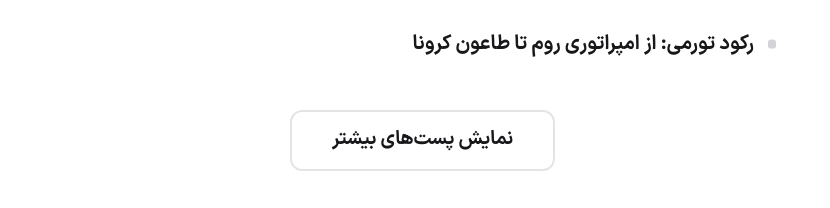
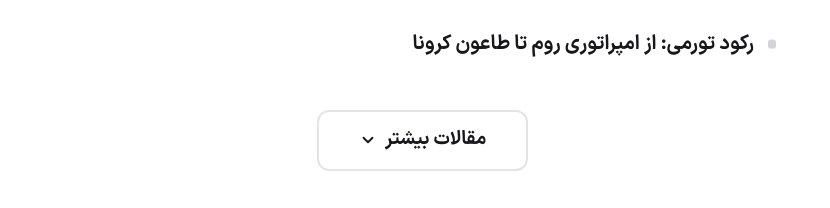
Before and after one commit to darkblog/darkblog.github.io, a Jekyll site: the page built from blog.html, in a window 1280 px wide. Shown: the part 1577-1785 px from the top of the page, without its empty margins (210-1040 px from the left). Built offline with Jekyll 4.4.1, drawn with Linux system fonts in a browser that asks for light colours.

Commit message:
Update blog.html

```diff
--- a/blog.html
+++ b/blog.html
@@ -156,7 +156,7 @@ html:has(#menu-toggle:checked), html.nav-open { overflow: hidden; }
       {%- endfor -%}
     </ul>
     <div class="load-more-wrap">
-      <a href="https://www.pasgah.org/blog" id="loadMoreBtn" class="load-more-btn">نمایش پست‌های بیشتر</a>
+      <a href="https://www.pasgah.org/blog" id="loadMoreBtn" class="load-more-btn">مقالات بیشتر<svg aria-hidden="true" focusable="false" width="18" height="18" viewBox="0 0 24 24" fill="none" stroke="currentColor" stroke-width="2.5" stroke-linecap="round" stroke-linejoin="round" style="margin-inline-start:0.5rem"><path d="M6 9l6 6 6-6"/></svg></a>
     </div>
   </main>
 </div>
```
